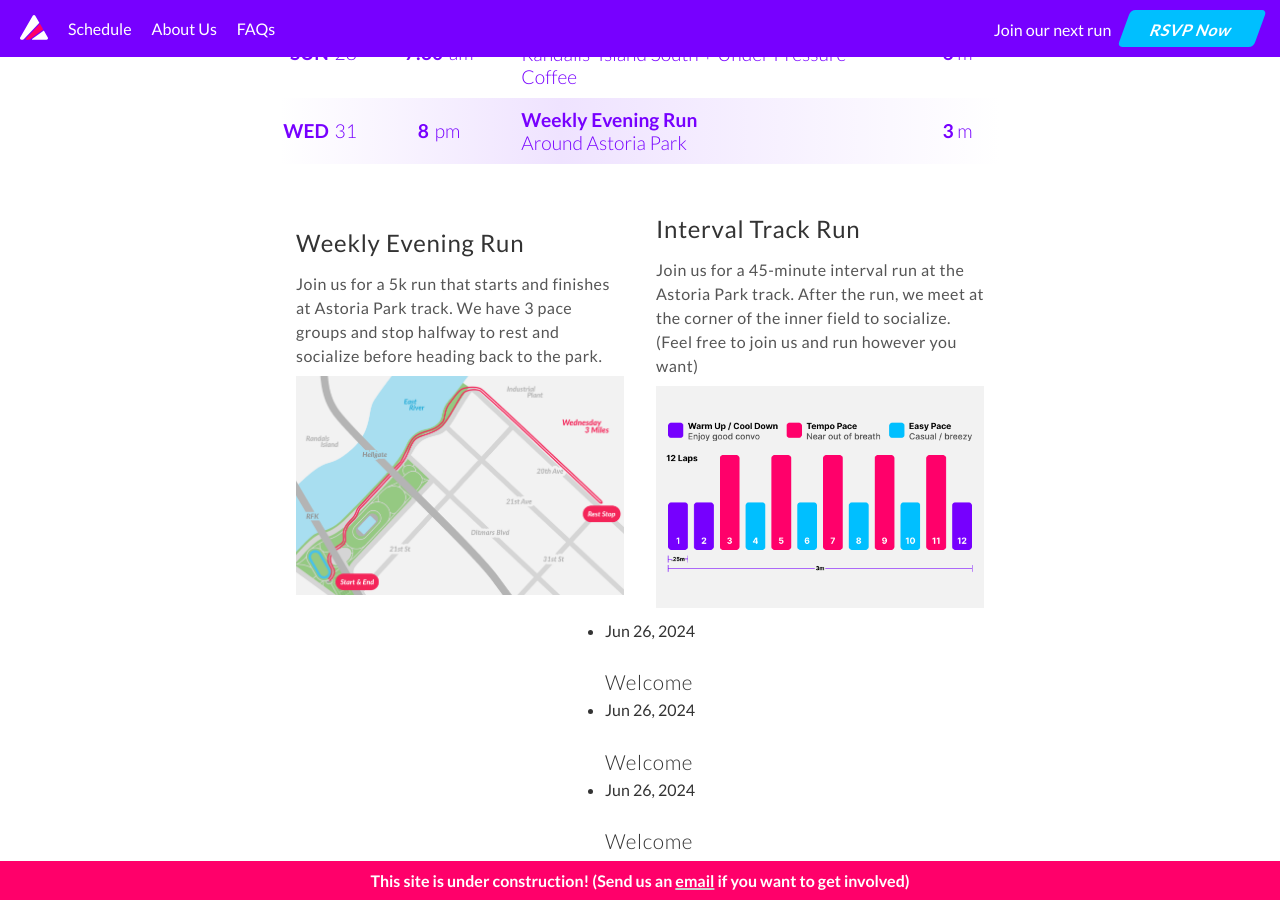
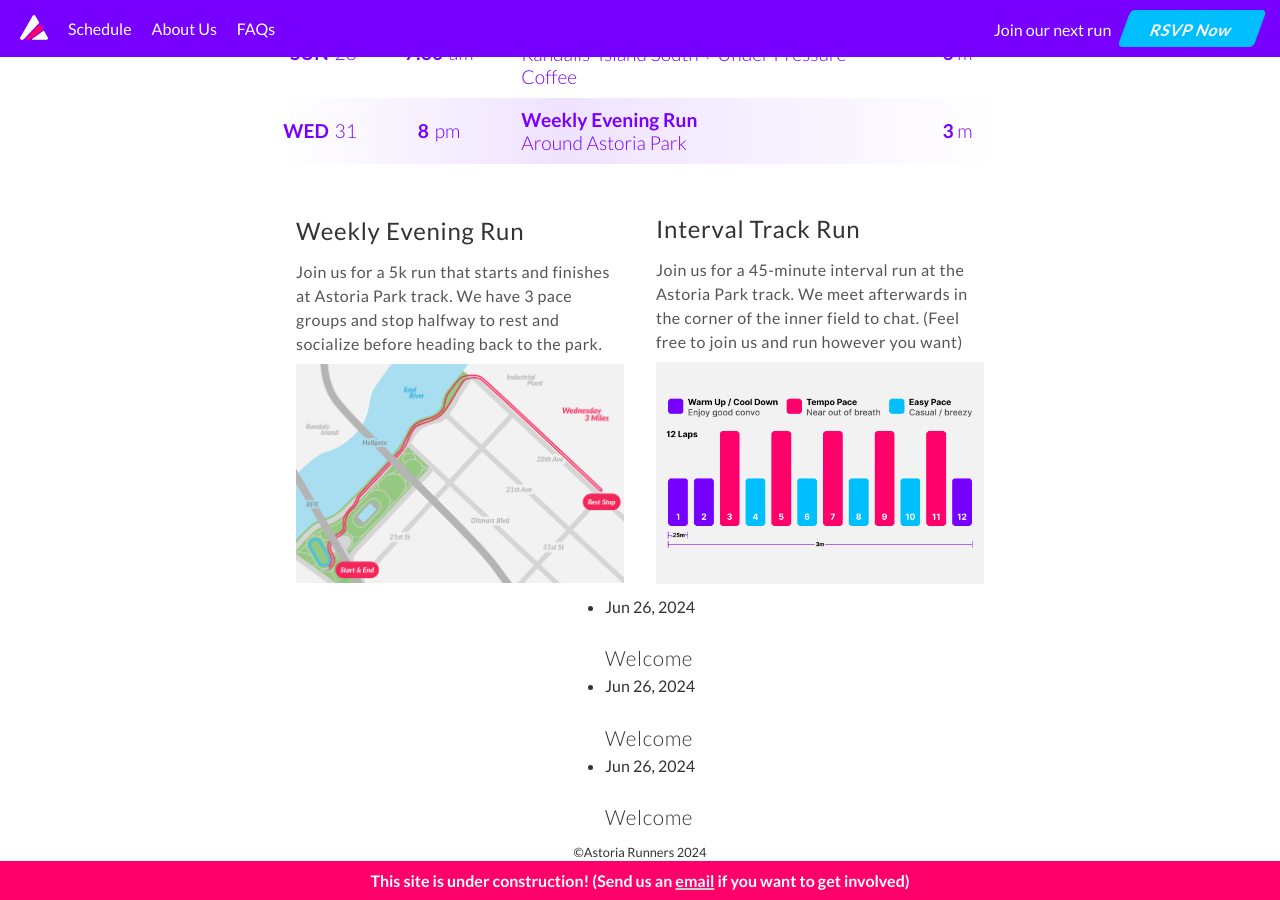
Before and after one commit to maxdug/astoriarunners, a Jekyll site: the page built from index.markdown, in a window 1280 px wide and 900 px high, scrolled down 1632 px. Built offline with Jekyll 4.4.1, drawn with Linux system fonts in a browser that asks for light colours; nearby versions of some CDN libraries.

Commit message:
copy update

```diff
--- a/_layouts/home.html
+++ b/_layouts/home.html
@@ -287,8 +287,7 @@
 
     <div class="half">
       <h2>Interval Track Run</h2>
-      <p>Join us for a 45-minute interval run at the Astoria Park track. After the run, we meet at the corner of the inner field to socialize.
-        (Feel free to join us and run however you want)</p>
+      <p>Join us for a 45-minute interval run at the Astoria Park track. We meet afterwards in the corner of the inner field to chat. (Feel free to join us and run however you want)</p>
       <a class="img-modal" rel="tm" href="images/interval.png" title="">
         <img src="images/interval-thumb.png" alt="">
       </a>
```
Also changed, not shown: 2 other files.
